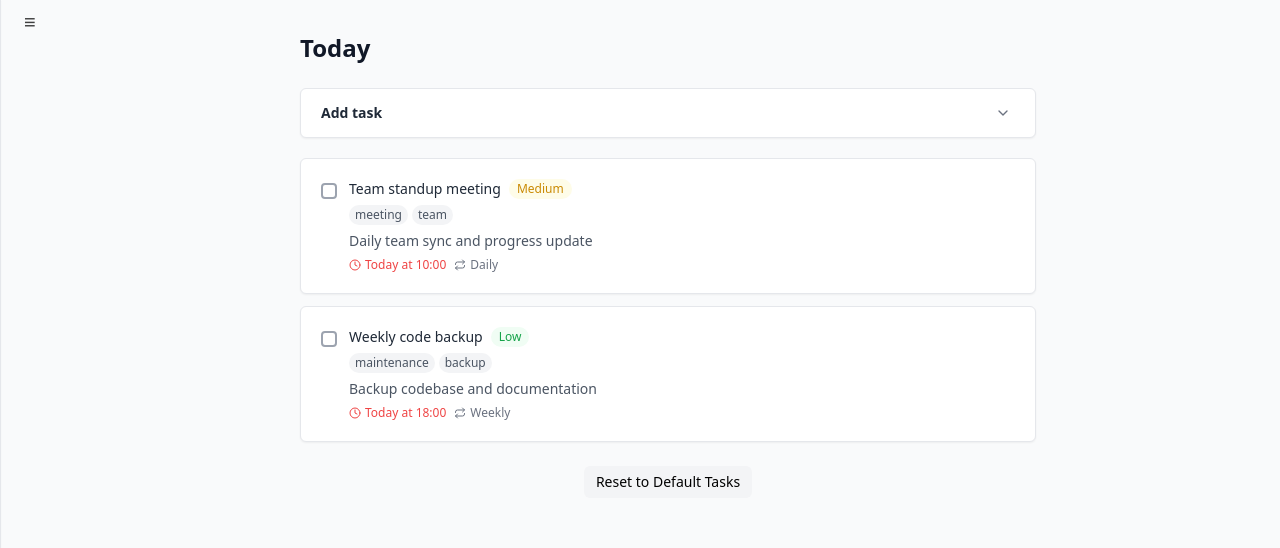
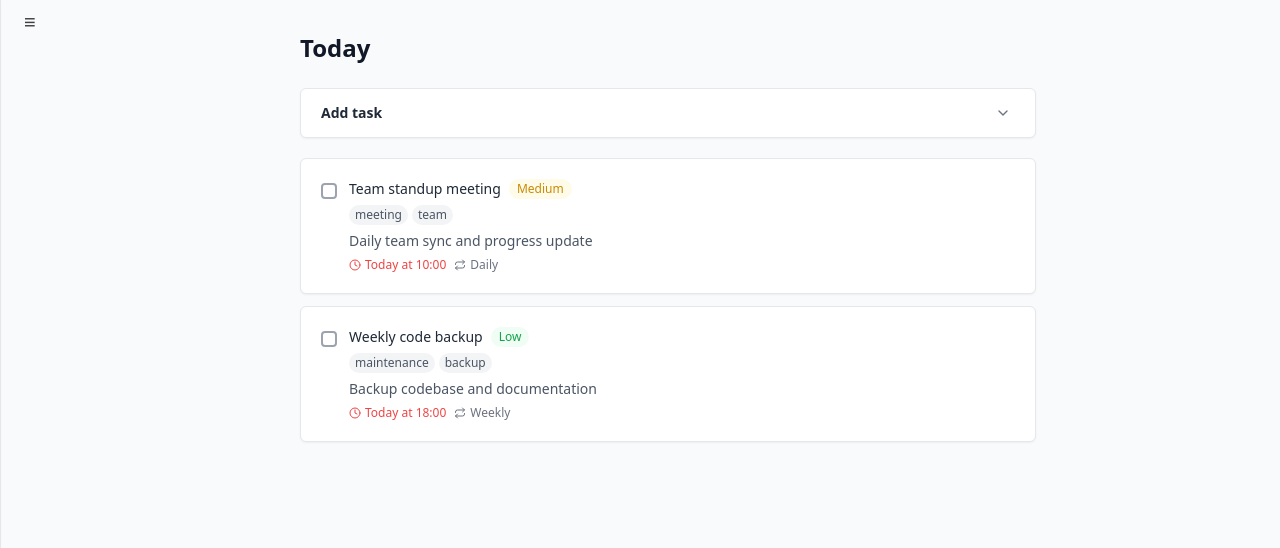
Before and after one commit to hackerman70000/To-Do-App, a React (Create React App) app: page /today in a window 1280 px wide. Shown: the top 548 px of the page. Built offline with nearby package versions, Linux system fonts and the light colour scheme.

Commit message:
Add reset functionality to Sidebar and streamline task deletion handling in App

```diff
--- a/src/App.js
+++ b/src/App.js
@@ -239,6 +239,7 @@ function AppContent() {
         onFilterChange={(filter) => navigate(`/${filter}`)}
         currentFilter={currentFilter}
         taskCounts={taskCounts}
+        onResetTasks={resetToInitialTasks}
       />
 
       <div className="pl-14 transition-all">
@@ -265,24 +266,14 @@ function AppContent() {
             filter={currentFilter}
           />
 
-          {filteredTasks.length > 0 && (
-            <div className="mt-6 flex justify-center gap-3">
-              {currentFilter !== 'completed' && (
-                <button
-                  onClick={resetToInitialTasks}
-                  className="px-3 py-1.5 text-sm bg-gray-100 hover:bg-gray-200 rounded-md transition-colors"
-                >
-                  Reset to Default Tasks
-                </button>
-              )}
-              {currentFilter === 'completed' && (
+          {filteredTasks.length > 0 && currentFilter === 'completed' && (
+            <div className="mt-6 flex justify-center">
               <button
                 onClick={() => setIsDeleteCompletedDialogOpen(true)}
                 className="px-3 py-1.5 text-sm bg-gray-100 hover:bg-gray-200 rounded-md transition-colors"
               >
                 Delete completed tasks
               </button>
-              )}
             </div>
           )}
 
@@ -297,6 +288,7 @@ function AppContent() {
     </div>
   );
 }
+
 
 function App() {
   return (
--- a/src/components/layout/Sidebar.js
+++ b/src/components/layout/Sidebar.js
@@ -28,7 +28,7 @@ const Sidebar = ({ onFilterChange, currentFilter, taskCounts = {
   upcoming: 8,
   completed: 15,
   overdue: 0
-} }) => {
+}, onResetTasks }) => {
   const [isExpanded, setIsExpanded] = useState(false);
   const sidebarRef = useRef(null);
   const timeoutRef = useRef(null);
@@ -120,13 +120,18 @@ const Sidebar = ({ onFilterChange, currentFilter, taskCounts = {
         ≡
       </button>
 
-      <div
+      <aside
         ref={sidebarRef}
-        className={`fixed left-0 top-0 h-screen bg-white border-r border-gray-200 shadow-sm transition-all duration-300 overflow-hidden z-40 ${
+        className={`fixed left-0 top-0 h-screen bg-white border-r border-gray-200 shadow-sm transition-all duration-300 z-40 ${
           isExpanded ? 'w-56' : 'w-0'
         }`}
       >
-        <div className="mt-14 w-56">
+        <div className={`absolute inset-0 flex flex-col w-56 transition-transform duration-300 ${
+          isExpanded ? 'translate-x-0' : '-translate-x-full'
+        }`}>
+          {/* Top section with navigation */}
+          <div className="flex-1 min-h-0 overflow-y-auto">
+            <div className="mt-14">
               <nav className="space-y-1" role="navigation">
                 {items.map((item) => (
                   <SidebarItem
@@ -144,6 +149,21 @@ const Sidebar = ({ onFilterChange, currentFilter, taskCounts = {
               </nav>
             </div>
           </div>
+
+          {/* Bottom section with reset button */}
+          <div className="flex-shrink-0 p-3 border-t border-gray-200">
+            <button
+              onClick={() => {
+                onResetTasks();
+                setIsExpanded(false);
+              }}
+              className="w-full px-3 py-2 text-sm text-gray-600 hover:text-gray-900 bg-gray-50 hover:bg-gray-100 rounded-md transition-colors"
+            >
+              Reset to Default Tasks
+            </button>
+          </div>
+        </div>
+      </aside>
     </>
   );
 };
```
Lines whose indentation alone changed are shown as unchanged.
